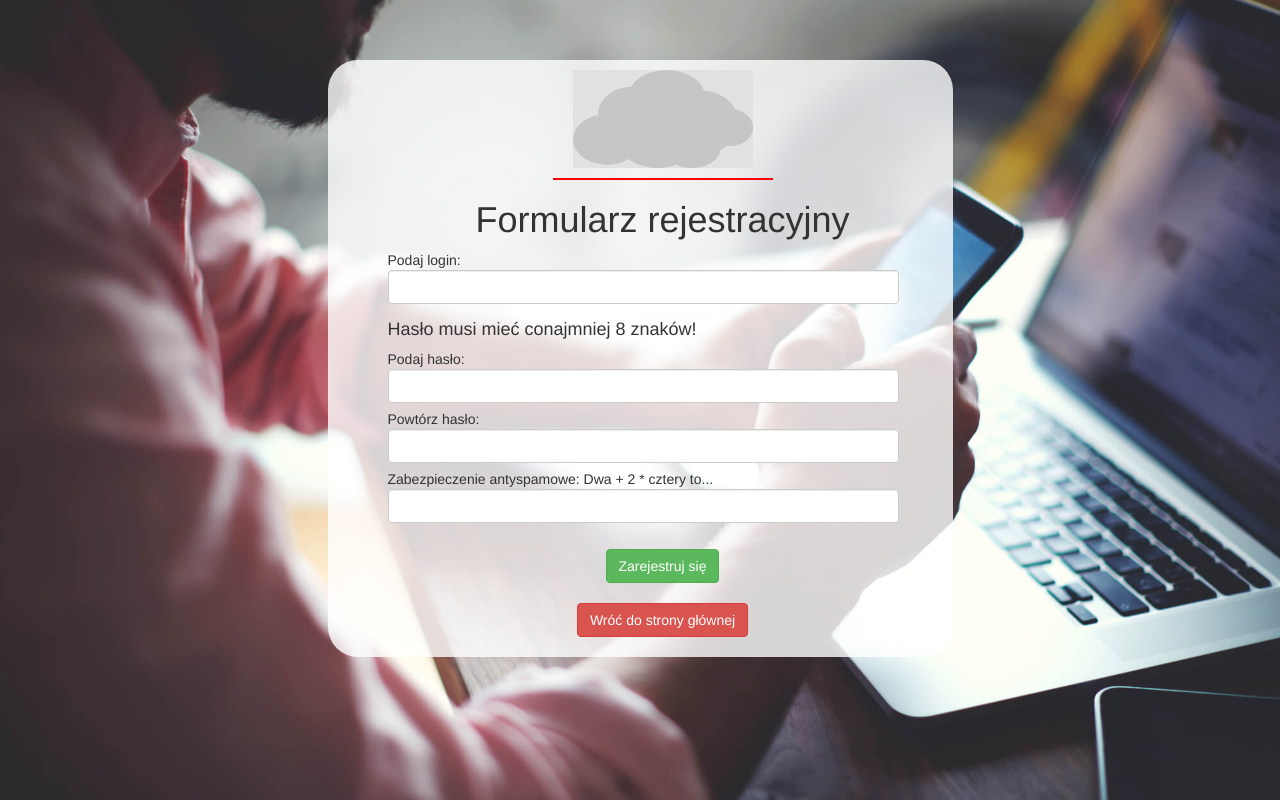
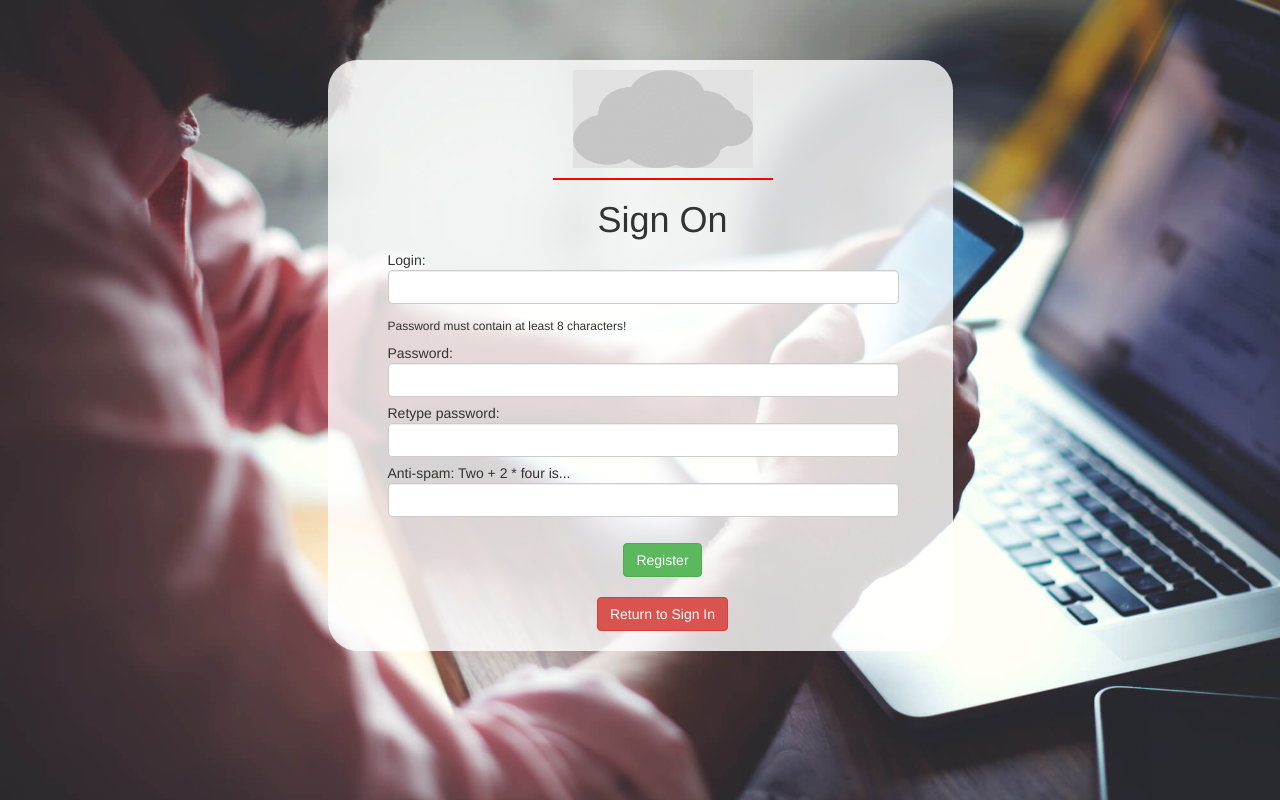
Before and after one commit to Aleksander-Ziolo/CloudEE, a PHP site: page /engine/registerform.php in a window 1280 px wide. Run offline with PHP 8.4, Linux system fonts and the light colour scheme; some libraries are stand-ins or nearby versions.

Commit message:
0.2
*fixed missing translations
*added support for file encryption (testing, account-password encrypted only)
*changed password hash from sha1-in-sha1 to password-hash with PASSWORD_DEFAULT
*fixed security issue that one could execute XSS attack on someone's own account in file explorer.

```diff
--- a/engine/config.php
+++ b/engine/config.php
@@ -6,7 +6,9 @@ $dbusername="root";
 $dbpassword="dev";
 $dbname="cloud";
 $dbprefix=""; //wystepuje po nazwie tabeli (BEZ SPACJI)
+
 $default_storage=1048576; //rozmiar domyslny przydzielanej pamieci dla uzytkownika (w KB) - 1GB
 $target_dir = "../files/"; //katalog z plikami
 $max_file_size = 102400; //maksymalny rozmiar pojedynczego pliku (w KB) - 100MB
+
 ?>
--- a/engine/register.php
+++ b/engine/register.php
@@ -37,7 +37,7 @@ else{
 					die();
 		}
 		else{
-			$passwd=sha1(sha1($password));
+			$passwd=password_hash($password, PASSWORD_DEFAULT);
 			$connect->query("INSERT INTO users$dbprefix VALUES (NULL, '$login', '$passwd', '1', '$date', '$default_storage', '0')");
 			//przekierowanie do: dziekujemy za rejestracje a potem index.php
 					header("Location: ../index.php"); //tymczasowo
--- a/engine/registerform.php
+++ b/engine/registerform.php
@@ -15,7 +15,7 @@ include('config.php');
   //////////////////////////////
   -->
 
-	   <title>Zarejestruj się - <?php echo $project_title; ?></title>
+	   <title>Sign on - <?php echo $project_title; ?></title>
 	   <meta charset="utf-8">
 	   <meta name="viewport" content="width=device-width, initial-scale=1">
 	   <link rel="stylesheet" href="..\css\register_form.css">
@@ -33,20 +33,20 @@ include('config.php');
 	<div class="register-content col-lg-6 col-md-6 col-sm-12 col-xs-12">
 		<form action="register.php" method="post" class="register-form">
 			  <img src="..\img\clouds_logo2.png" alt="CloudS" class="img-logo">
-			  <h1 id="reg_h1">Formularz rejestracyjny</h1>
+			  <h1 id="reg_h1">Sign On</h1>
 
 
-			  Podaj login: <br><input type="text" name="login" class="form-control col-lg-6 col-md-6 col-sm-12 col-xs-12"><br><br>
-			  <h4>Hasło musi mieć conajmniej 8 znaków!</h4>
-			  Podaj hasło: <br><input type="password" name="password" class=" form-control col-lg-6 col-md-6 col-sm-12 col-xs-12"><br><br>
-			  Powtórz hasło: <br><input type="password" name="password2" class="form-control col-lg-6 col-md-6 col-sm-12 col-xs-12"><br><br>
-			  Zabezpieczenie antyspamowe: Dwa + 2 * cztery to...<br> <input type="text" name="spambot" class="form-control col-lg-6 col-md-6 col-sm-12 col-xs-12"><br><br>
+			  Login: <br><input type="text" name="login" class="form-control col-lg-6 col-md-6 col-sm-12 col-xs-12"><br><br>
+			  <h6>Password must contain at least 8 characters!</h6>
+			  Password: <br><input type="password" name="password" class=" form-control col-lg-6 col-md-6 col-sm-12 col-xs-12"><br><br>
+			  Retype password: <br><input type="password" name="password2" class="form-control col-lg-6 col-md-6 col-sm-12 col-xs-12"><br><br>
+			  Anti-spam: Two + 2 * four is...<br> <input type="text" name="spambot" class="form-control col-lg-6 col-md-6 col-sm-12 col-xs-12"><br><br>
 			  <br>
-			  <div style="text-align: center;"><button type='sumbit' class="btn btn-success">Zarejestruj się</button></div>
+			  <div style="text-align: center;"><button type='sumbit' class="btn btn-success">Register</button></div>
 
 		</form>
 		<br>
-		<div style="text-align: center;"><a href="../index.php"><button type='button' class="btn btn-danger">Wróć do strony głównej</button></a></div>
+		<div style="text-align: center;"><a href="../index.php"><button type='button' class="btn btn-danger">Return to Sign In</button></a></div>
 		<br>
 
 	</div>
```
Also changed, not shown: engine/addons.php (+42 -0 lines), engine/downloadfile.php (+5 -2 lines), engine/login.php (+11 -2 lines), engine/uploadfile.php (+9 -22 lines).
